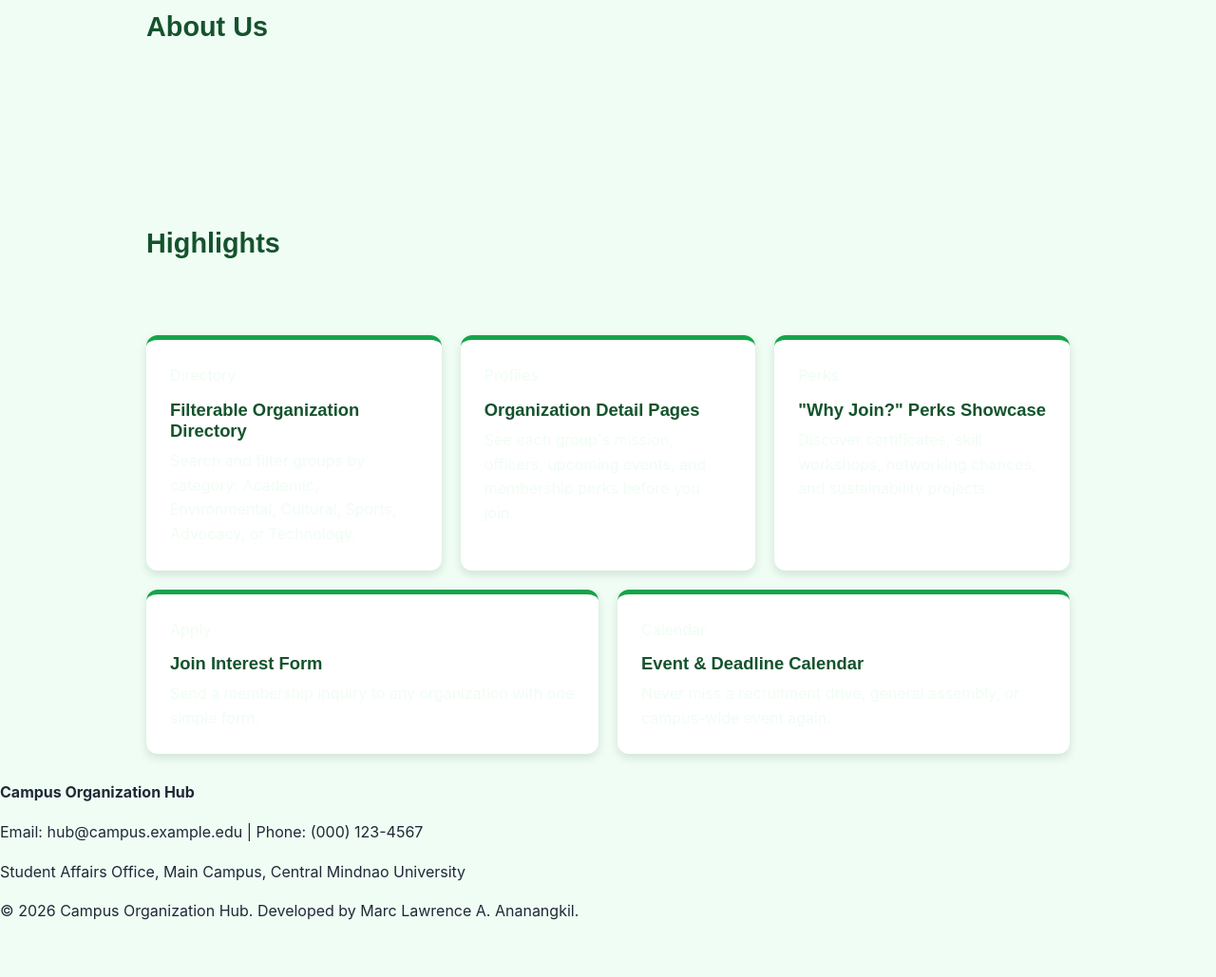
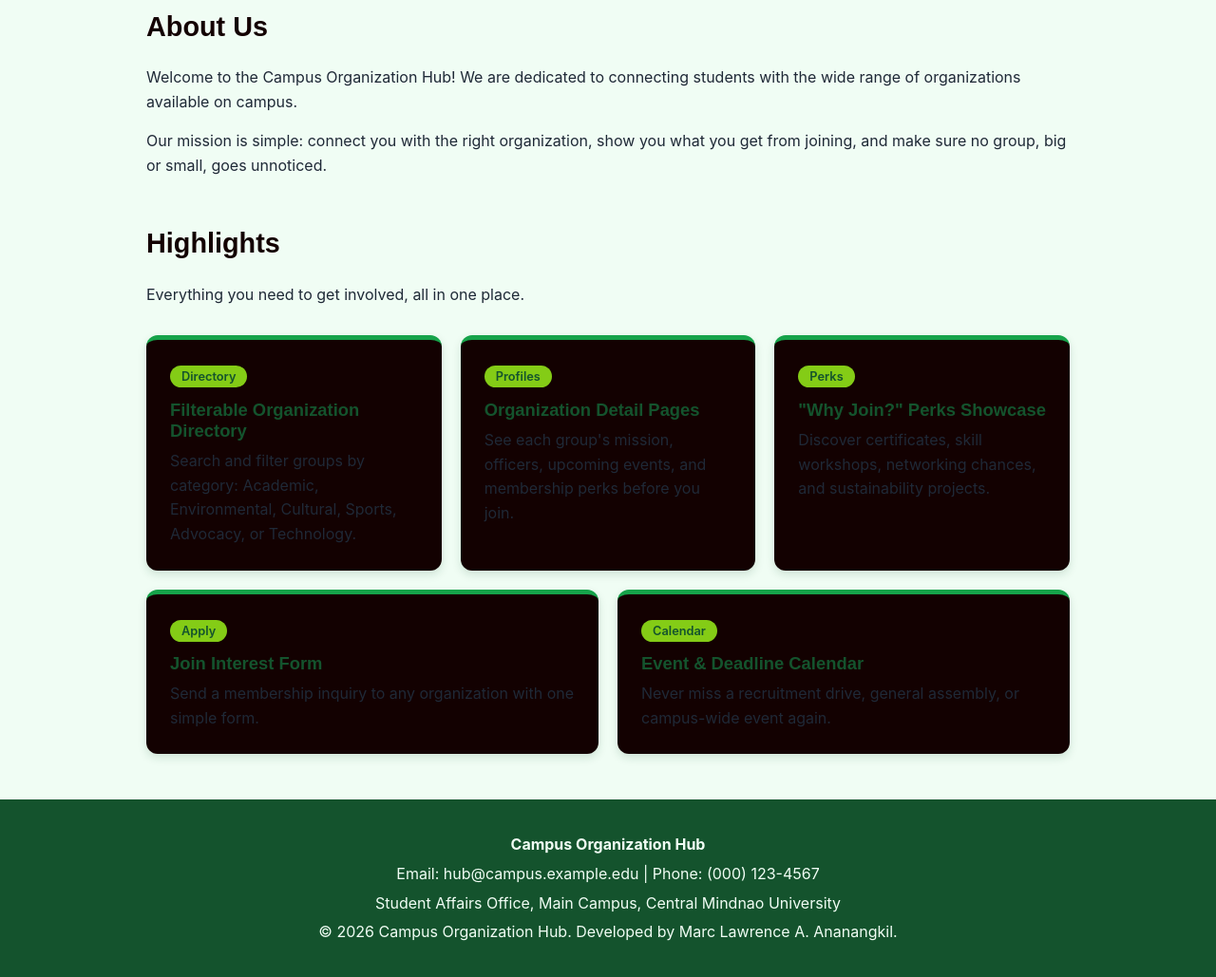
Before and after one commit to Ayitoy123/Ananangkil-website, a plain HTML site: page index.html in a window 1280 px wide. Shown: the part 481-1510 px from the top of the page at 95% size. Before the commit the page ends 1470 px from the top, so only its background shows below. Drawn offline with Linux system fonts and the light colour scheme.

Commit message:
css edit

```diff
--- a/css/styles.css
+++ b/css/styles.css
@@ -1,4 +1,3 @@
-
 * {
     box-sizing: border-box;
 }
@@ -21,7 +20,7 @@ a {
     color: #16A34A;
 }
 
-/* -------  nav------- */
+/* ---------- Header and navigation ---------- */
 header {
     background-color: #14532D;
     padding: 15px 30px;
@@ -69,11 +68,11 @@ nav a:hover {
     color: #14532D;
 }
 
+
 section {
     padding: 50px 30px;
     display: block;
     padding: 8px 14px;
-    color: #F0FDF4;
     text-decoration: none;
     border-radius: 20px;
     margin-bottom: 20px;
@@ -89,7 +88,7 @@ section a:hover{
 
 
 
-
+/* Hero */
 #hero {
     background-color: #86EFAC;
     text-align: center;
@@ -101,14 +100,17 @@ section a:hover{
 #hero h1 {
     font-size: 2.4rem;
     margin: 0 0 15px 0;
+    color: #14532D;
 }
 
 .tagline {
     font-size: 1.15rem;
     max-width: 600px;
     margin: 0 auto 30px auto;
+    color: #130101;
 }
 
+/* Call-to-action button */
 .btn {
     display: inline-block;
     background-color: #84CC16;
@@ -126,17 +128,19 @@ section a:hover{
     color: #FFFFFF;
 }
 
+/* About */
 #about h2,
 #highlights h2 {
     font-size: 1.8rem;
     margin-top: 0;
+    color: #130101;
 }
 
 .section-intro {
     margin-bottom: 30px;
 }
 
-
+/* Highlights cards */
 .cards {
     display: flex;
     flex-wrap: wrap;
@@ -144,7 +148,7 @@ section a:hover{
 }
 
 .card {
-    background-color: #FFFFFF;
+    background-color: #130101;
     padding: 25px;
     border-radius: 12px;
     border-top: 5px solid #16A34A;
@@ -160,3 +164,41 @@ section a:hover{
 .card p {
     margin: 0;
 }
+
+.badge {
+    background-color: #84CC16;
+    color: #14532D;
+    font-size: 0.8rem;
+    font-weight: 600;
+    padding: 4px 12px;
+    border-radius: 20px;
+}
+
+/* ---------- Footer ---------- */
+footer {
+    background-color: #14532D;
+    color: #F0FDF4;
+    text-align: center;
+    padding: 30px;
+    margin-top: 40px;
+}
+
+footer p {
+    margin: 5px 0;
+}
+
+/* ---------- Narrow screens ---------- */
+@media (max-width: 600px) {
+    header {
+        justify-content: center;
+        text-align: center;
+    }
+
+    #hero h1 {
+        font-size: 1.8rem;
+    }
+
+    section {
+        padding: 30px 20px;
+    }
+}
```
Also changed, not shown: index.html (+3 -3 lines).
